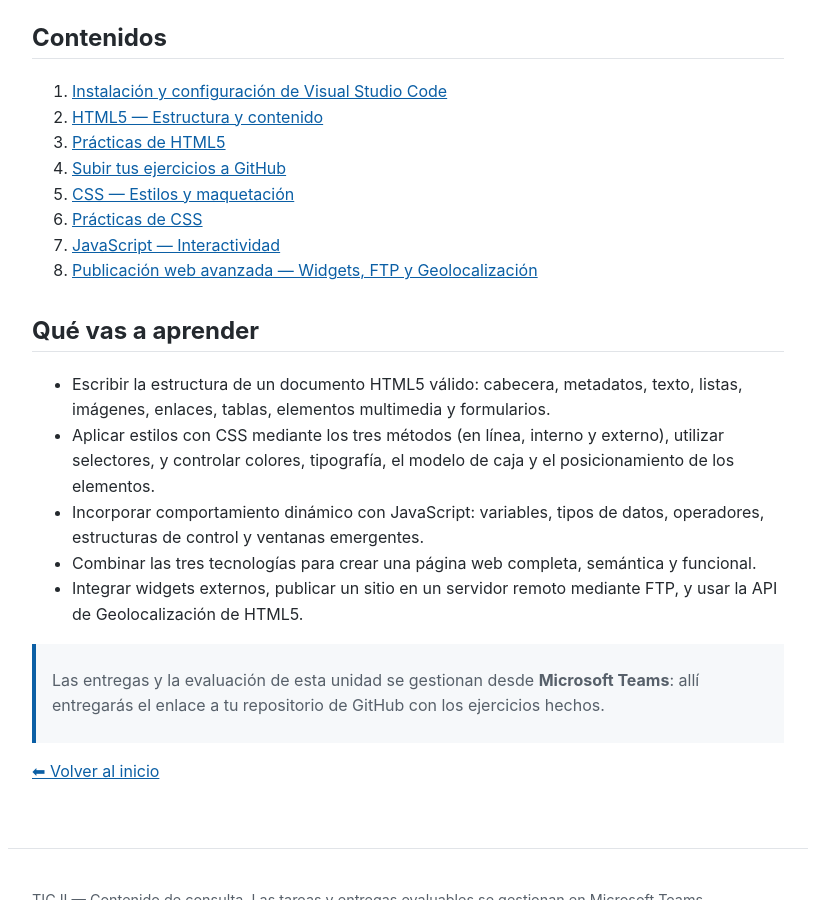
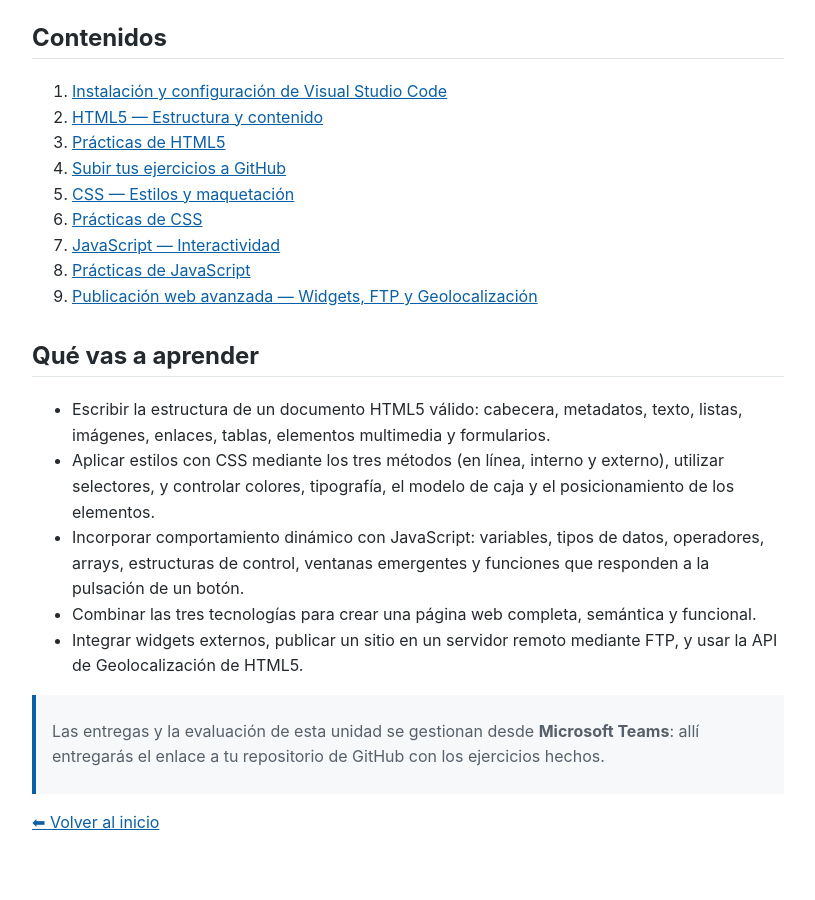
Before and after one commit to carloshercal/tic2, a Jekyll site: the page built from docs/ut1-html-css-js/index.md, in a window 1280 px wide and 900 px high, scrolled down 1122 px. Shown: the whole window, without its empty margins (232-1047 px from the left). Built offline with Jekyll 4.4.1, drawn with Linux system fonts in a browser that asks for light colours.

Commit message:
Enlace prácticas JavaScript

```diff
--- a/docs/ut1-html-css-js/index.md
+++ b/docs/ut1-html-css-js/index.md
@@ -19,13 +19,14 @@ Una forma sencilla de recordar el papel de cada tecnología: **HTML es el esquel
 5. [CSS — Estilos y maquetación](css.md)
 6. [Prácticas de CSS](practicas-css.md)
 7. [JavaScript — Interactividad](javascript.md)
-8. [Publicación web avanzada — Widgets, FTP y Geolocalización](publicacion-web.md)
+8. [Prácticas de JavaScript](practicas-js.md)
+9. [Publicación web avanzada — Widgets, FTP y Geolocalización](publicacion-web.md)
 
 ## Qué vas a aprender
 
 - Escribir la estructura de un documento HTML5 válido: cabecera, metadatos, texto, listas, imágenes, enlaces, tablas, elementos multimedia y formularios.
 - Aplicar estilos con CSS mediante los tres métodos (en línea, interno y externo), utilizar selectores, y controlar colores, tipografía, el modelo de caja y el posicionamiento de los elementos.
-- Incorporar comportamiento dinámico con JavaScript: variables, tipos de datos, operadores, estructuras de control y ventanas emergentes.
+- Incorporar comportamiento dinámico con JavaScript: variables, tipos de datos, operadores, arrays, estructuras de control, ventanas emergentes y funciones que responden a la pulsación de un botón.
 - Combinar las tres tecnologías para crear una página web completa, semántica y funcional.
 - Integrar widgets externos, publicar un sitio en un servidor remoto mediante FTP, y usar la API de Geolocalización de HTML5.
 
```
